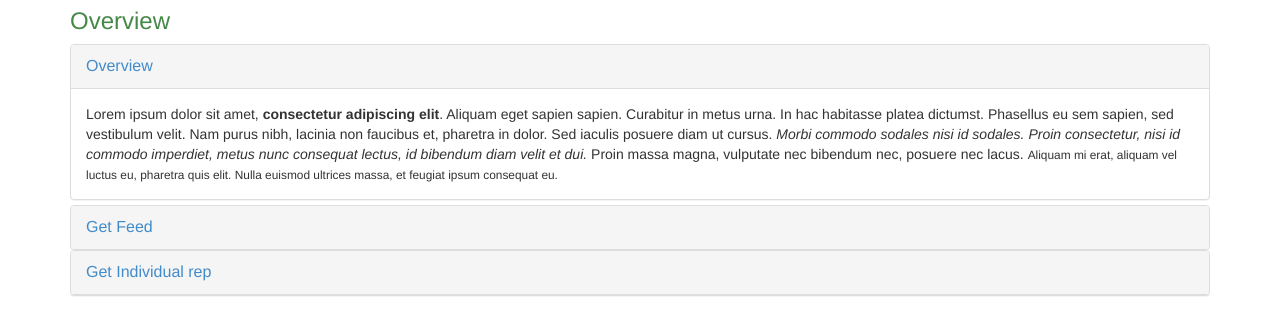
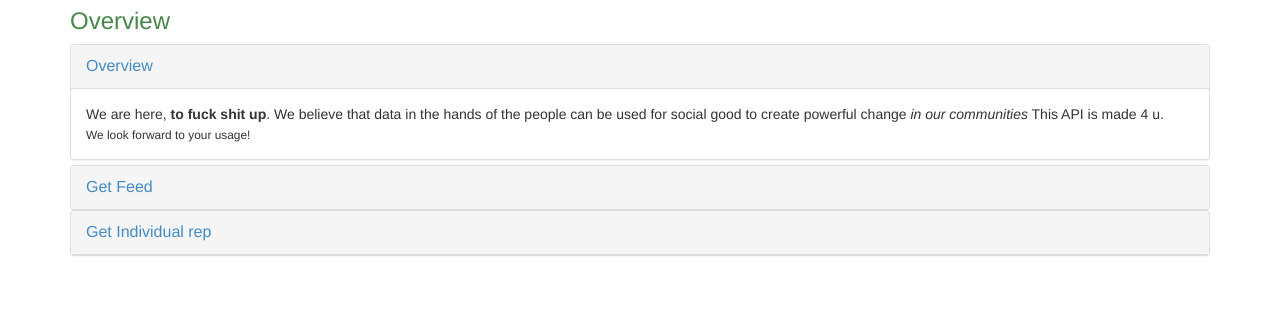
Before and after one commit to buckmaxwell/robo-api-front, a plain HTML site: page index.html in a window 1280 px wide. Shown: the part 118-452 px from the top of the page. Drawn offline with Linux system fonts and the light colour scheme.

Commit message:
minor text updates

```diff
--- a/index.html
+++ b/index.html
@@ -63,7 +63,7 @@
 							</div>
 							<div id="panel-element-702210" class="panel-collapse collapse in">
 								<div class="panel-body">
-									Lorem ipsum dolor sit amet, <strong>consectetur adipiscing elit</strong>. Aliquam eget sapien sapien. Curabitur in metus urna. In hac habitasse platea dictumst. Phasellus eu sem sapien, sed vestibulum velit. Nam purus nibh, lacinia non faucibus et, pharetra in dolor. Sed iaculis posuere diam ut cursus. <em>Morbi commodo sodales nisi id sodales. Proin consectetur, nisi id commodo imperdiet, metus nunc consequat lectus, id bibendum diam velit et dui.</em> Proin massa magna, vulputate nec bibendum nec, posuere nec lacus. <small>Aliquam mi erat, aliquam vel luctus eu, pharetra quis elit. Nulla euismod ultrices massa, et feugiat ipsum consequat eu.</small>
+									We are here, <strong>to fuck shit up</strong>. We believe that data in the hands of the people can be used for social good to create powerful change <em>in our communities</em> This API is made 4 u. <br><small>We look forward to your usage!</small>
 								</div>
 							</div>
 						</div>
```
